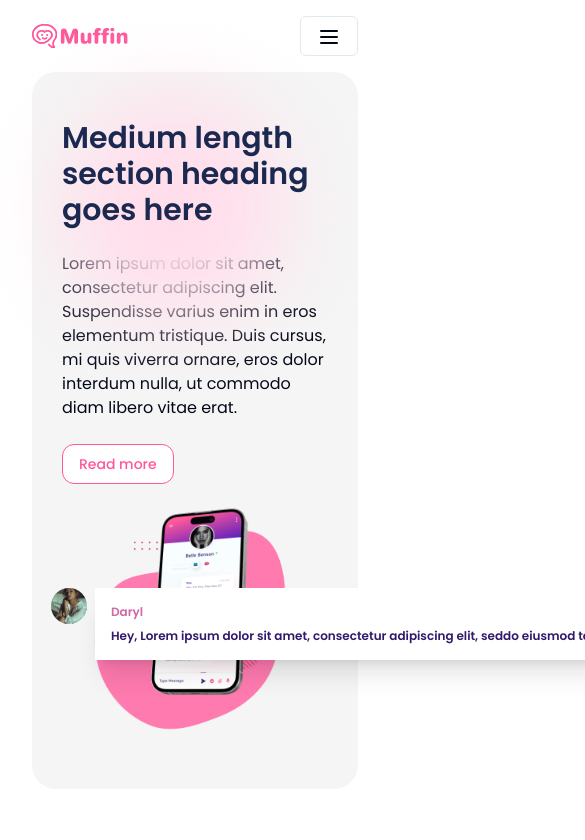
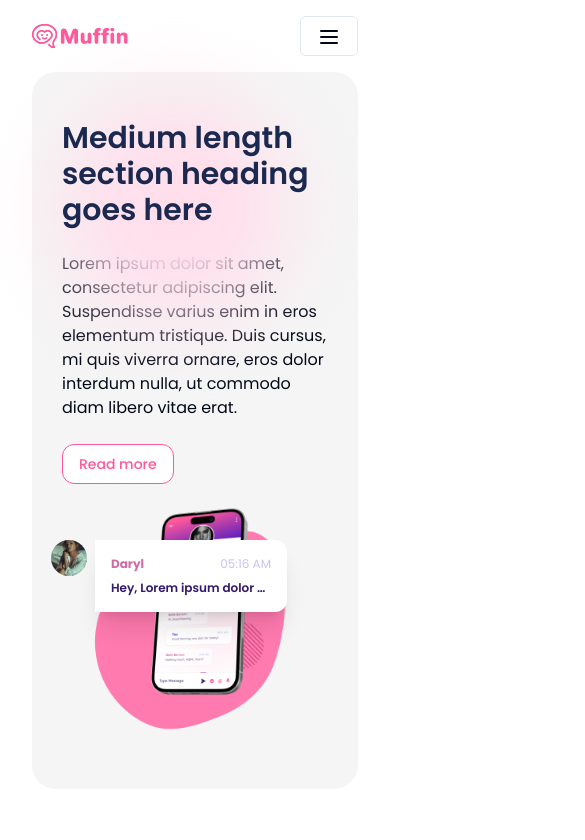
Before and after one commit to rv100101/muft, a React (Vite) app: page / in a window 390 px wide. Shown: the top 840 px of the page, 585 px wide, since content can reach past the window. Built offline with nearby package versions, Linux system fonts and the light colour scheme.

Commit message:
fix: chat animation

```diff
--- a/src/components/chatCard.tsx
+++ b/src/components/chatCard.tsx
@@ -28,12 +28,12 @@ const ChatCard = ({
       {avatarFirst && <img width={36} src={img} alt="chat avatar" />}
       <div
         className={cn(
-          "space-y-2 text-left w-78 bg-white p-4 font-normal md:h-max md:whitespace-normal",
+          "space-y-2 text-left w-48 md:w-96 bg-white p-4 font-normal md:h-max md:whitespace-normal",
           borderRadius
         )}
       >
         <div className="flex justify-between">
-          <p className="text-[#CF6AA4] font-semibold text-xs md:text-base">
+          <p className="text-[#CF6AA4] font-bold text-xs md:text-base">
             {name}
           </p>
           <p className="text-xs text-[#C9C3F6]">{time}</p>
--- a/src/components/hero.tsx
+++ b/src/components/hero.tsx
@@ -75,7 +75,7 @@ const Hero = () => {
         <div className="flex justify-center md:justify-end items-center relative">
           <img src={heroPhone} alt="hero phone image" />
           <ChatCard
-            className="absolute flex items-start w-48 -translate-x-12 md:-translate-x-1 md:w-full md:-translate-y-16"
+            className="absolute flex items-start md:w-full w-48 -translate-x-12 -translate-y-12 md:-translate-x-1  md:-translate-y-16"
             text={firstTypedText}
             img={heroAvatar1}
             avatarFirst={true}
@@ -85,7 +85,7 @@ const Hero = () => {
           />
           {firstCurrentIndex >= firstTextToType.length && (
             <ChatCard
-              className="h-12 rounded-br-lg w-48 md:w-full md:h-max absolute flex items-start translate-y-12 md:translate-y-36 -translate-x-10 md:translate-x-12 lg:translate-x-20"
+              className="h-12 rounded-br-lg w-48 md:w-full md:h-max absolute flex items-start translate-y-14 md:translate-y-36 md:translate-x-12 lg:translate-x-20"
               text={secondTypedText}
               img={heroAvatar2}
               avatarFirst={false}
```
